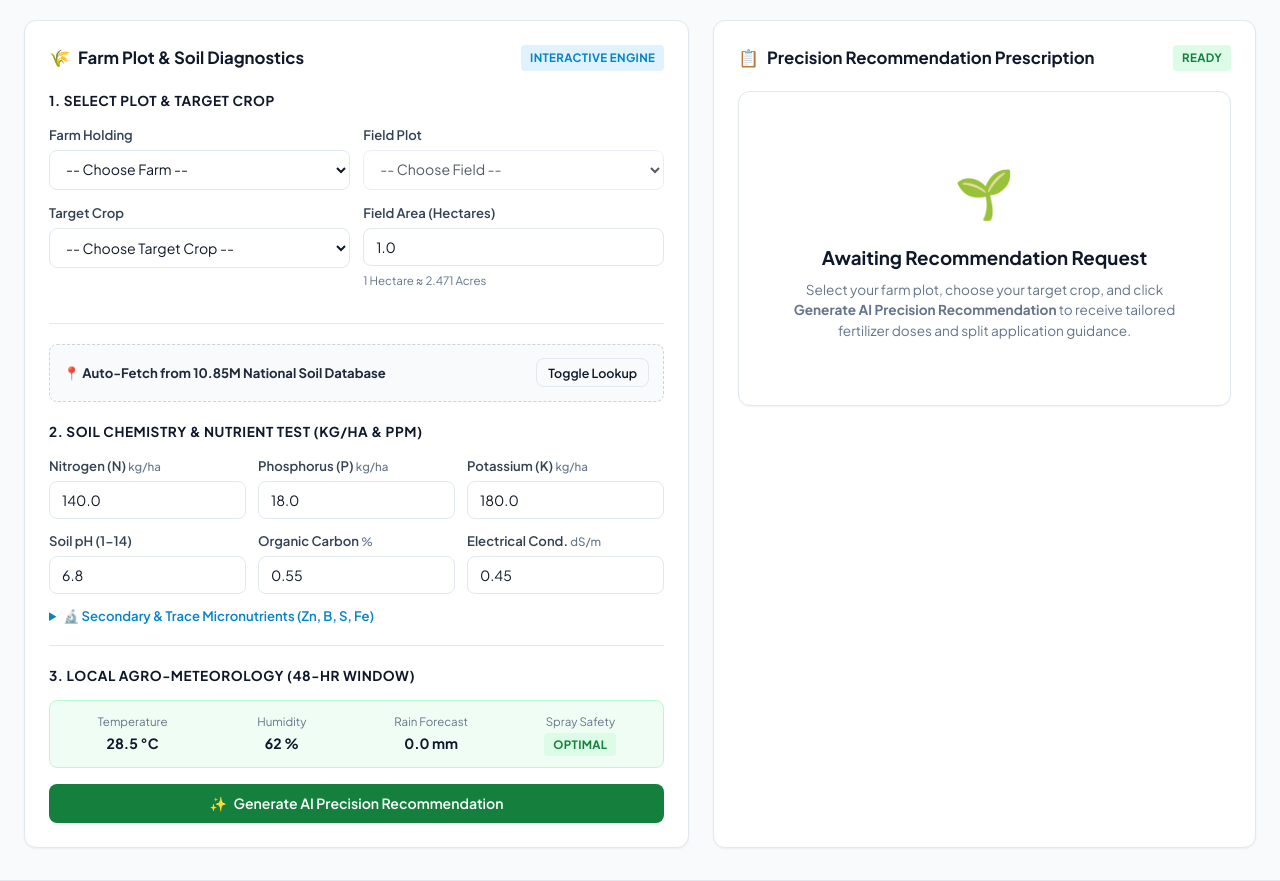
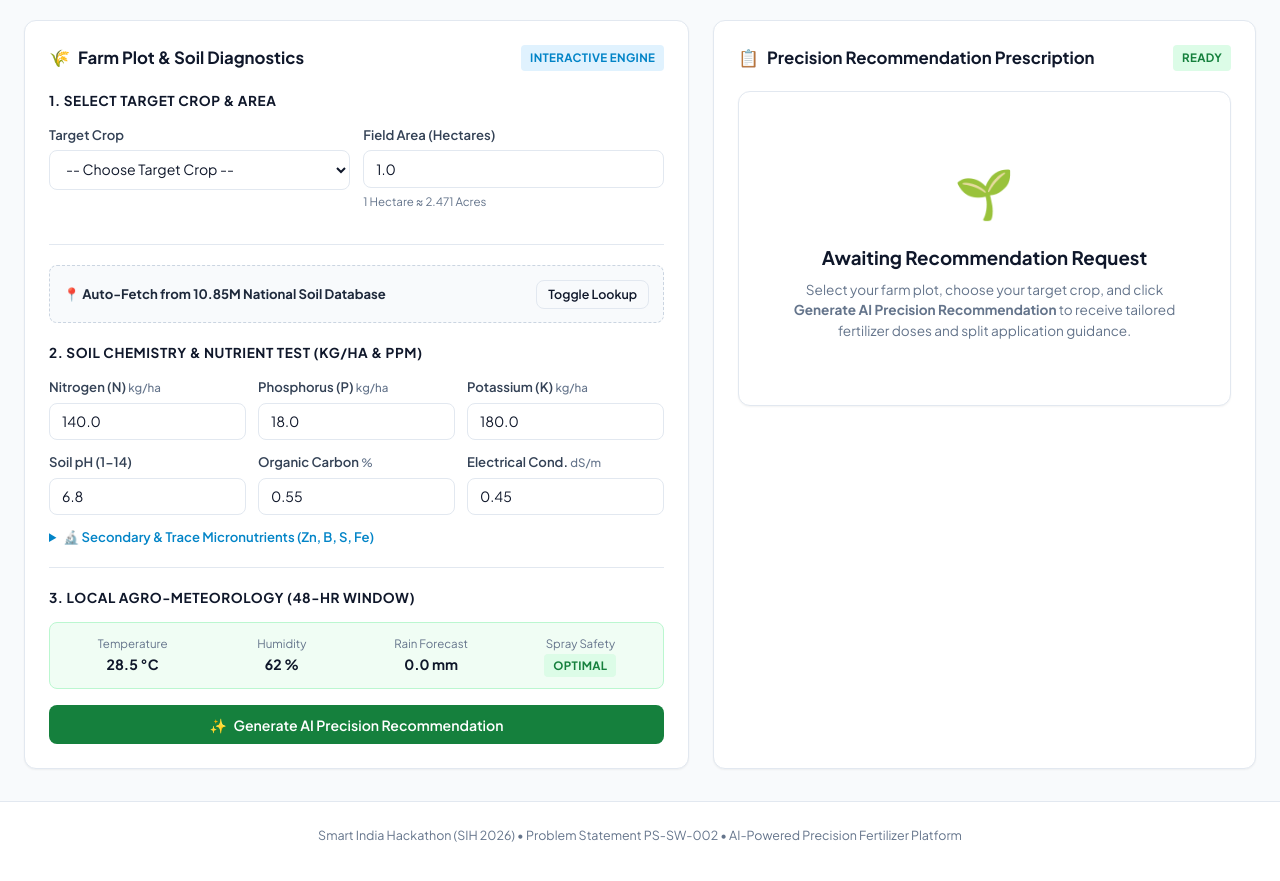
Before and after one commit to Shivam-Patel22/Krishi-Kishan-AI, a Django app: page / in a window 1280 px wide. Shown: the part 145-1026 px from the top of the page. After the commit the page ends 987 px from the top, so only its background shows below. Run offline with Django 4.2, Linux system fonts and the light colour scheme; data that the repository does not hold is empty.

Commit message:
Remove Fields of select town

```diff
--- a/fertilizer_app/templates/index.html
+++ b/fertilizer_app/templates/index.html
@@ -68,24 +68,9 @@
 
                     <form id="recommendationForm">
 
-                        <!-- 1. Farm & Field Selection -->
+                        <!-- 1. Target Crop & Area Selection -->
                         <div class="form-section">
-                            <label class="section-heading">1. Select Plot & Target Crop</label>
-
-                            <div class="form-row">
-                                <div class="form-group">
-                                    <label for="farmSelect">Farm Holding</label>
-                                    <select id="farmSelect" class="form-control" required>
-                                        <option value="">-- Choose Farm --</option>
-                                    </select>
-                                </div>
-                                <div class="form-group">
-                                    <label for="fieldSelect">Field Plot</label>
-                                    <select id="fieldSelect" class="form-control" required disabled>
-                                        <option value="">-- Choose Field --</option>
-                                    </select>
-                                </div>
-                            </div>
+                            <label class="section-heading">1. Select Target Crop & Area</label>
 
                             <div class="form-row">
                                 <div class="form-group">
@@ -101,6 +86,7 @@
                                 </div>
                             </div>
                         </div>
+
 
                         <!-- 2. National DB Auto-Fill Helper -->
                         <div class="form-section highlight-box">
--- a/fertilizer_app/views.py
+++ b/fertilizer_app/views.py
@@ -102,16 +102,30 @@ class GenerateRecommendationAPIView(APIView):
             area_ha = request.data.get('area_hectares')
             custom_soil = request.data.get('soil_data')
 
-            if not field_id or not crop_id:
+            if not crop_id:
                 return Response(
-                    {"error": "Both 'field_id' and 'crop_id' are required."},
+                    {"error": "'crop_id' is required."},
                     status=status.HTTP_400_BAD_REQUEST
                 )
 
-            field = get_object_or_404(Field, pk=field_id)
+            if field_id:
+                field = get_object_or_404(Field, pk=field_id)
+            else:
+                field = Field.objects.first()
+                if not field:
+                    farm, _ = Farm.objects.get_or_create(
+                        name="Default Farm",
+                        defaults={"farmer_name": "Farmer", "state_name": "Maharashtra", "district_name": "Pune"}
+                    )
+                    field, _ = Field.objects.get_or_create(
+                        farm=farm,
+                        field_name="Main Plot",
+                        defaults={"area_hectares": 1.0, "soil_type": "Loamy"}
+                    )
+
             crop = get_object_or_404(Crop, pk=crop_id)
+            field_area = float(area_ha) if area_ha else float(field.area_hectares)
 
-            field_area = float(area_ha) if area_ha else float(field.area_hectares)
 
             # Resolve soil data
             if custom_soil:
--- a/static/js/app.js
+++ b/static/js/app.js
@@ -266,21 +266,22 @@ function setupEventListeners() {
 async function handleGenerateRecommendation(e) {
     e.preventDefault();
 
-    const fieldId = document.getElementById('fieldSelect').value;
+    const fieldSelectElem = document.getElementById('fieldSelect');
+    const fieldId = fieldSelectElem ? fieldSelectElem.value : null;
     const cropId = document.getElementById('cropSelect').value;
     const areaHa = document.getElementById('fieldArea').value;
     const btn = document.getElementById('btnGenerateRec');
 
-    if (!fieldId || !cropId) {
-        alert("Please select both a Farm Field and a Target Crop.");
+    if (!cropId) {
+        alert("Please select a Target Crop.");
         return;
     }
 
     const payload = {
-        field_id: parseInt(fieldId),
         crop_id: parseInt(cropId),
-        area_hectares: parseFloat(areaHa),
+        area_hectares: parseFloat(areaHa) || 1.0,
         soil_data: {
+
             nitrogen: parseFloat(document.getElementById('soilN').value || 140.0),
             phosphorus: parseFloat(document.getElementById('soilP').value || 18.0),
             potassium: parseFloat(document.getElementById('soilK').value || 180.0),
@@ -295,8 +296,13 @@ async function handleGenerateRecommendation(e) {
         }
     };
 
+    if (fieldId) {
+        payload.field_id = parseInt(fieldId);
+    }
+
     btn.disabled = true;
     btn.innerHTML = `<span>⏳</span> Calculating Agronomic & AI Dosage...`;
+
 
     try {
         const res = await fetch('/api/recommendations/generate/', {
```
